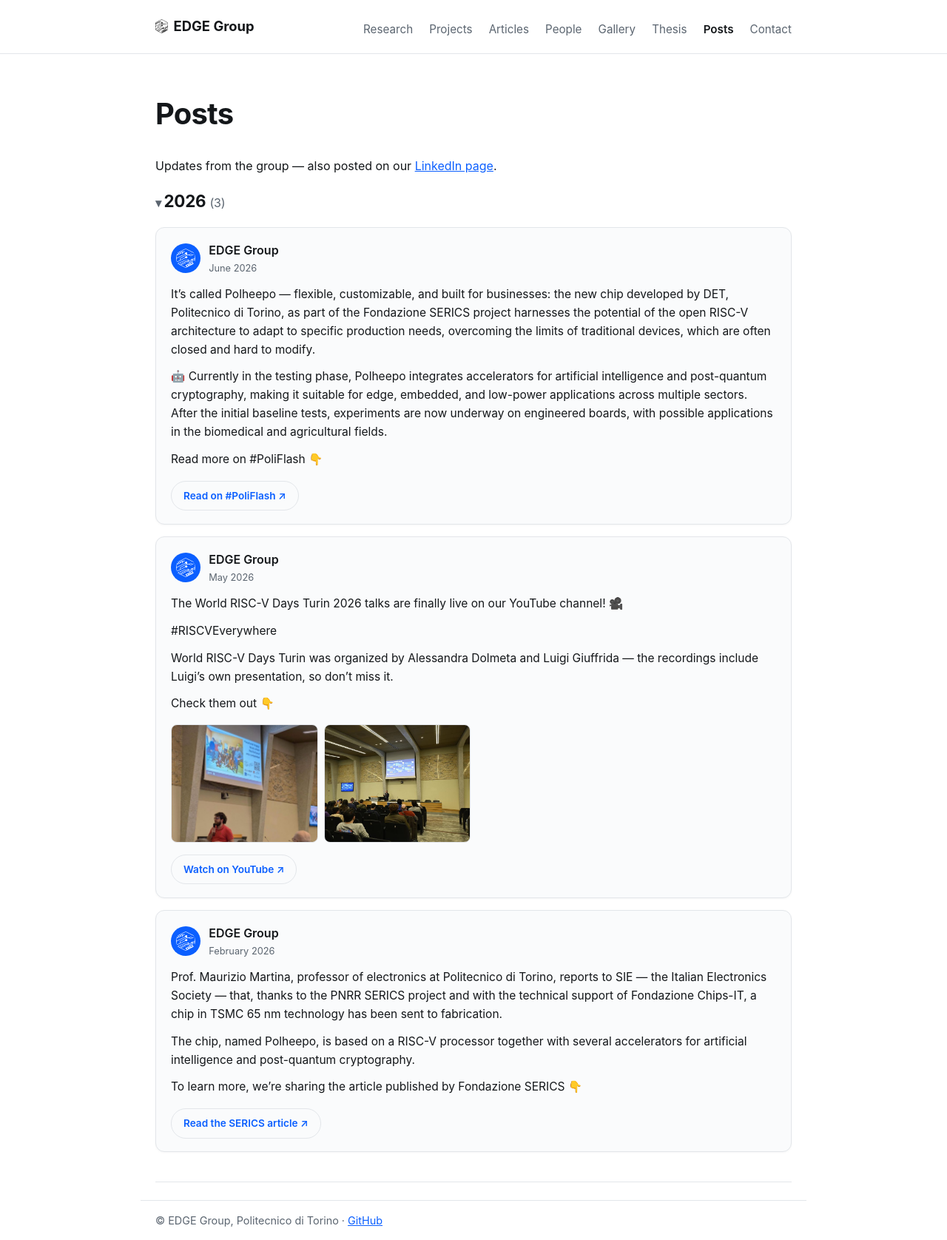
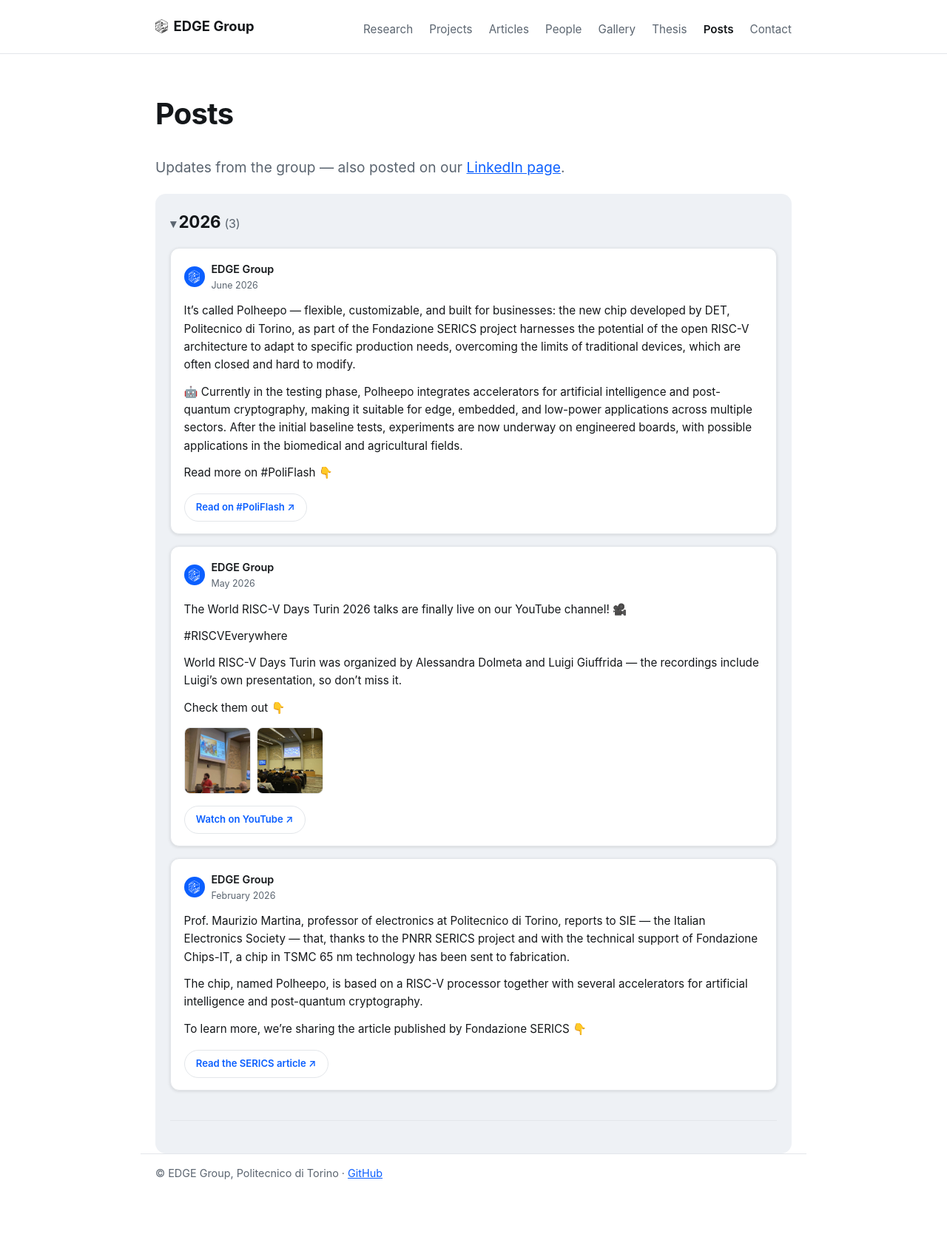
Before and after one commit to edge-group-polito/edge-group-polito.github.io, a Jekyll site: the page built from posts.html, in a window 1280 px wide. Shown: the whole page at 74% size. Built offline with Jekyll 4.4.1, drawn with Linux system fonts in a browser that asks for light colours; after the commit the page ends 1613 px from its top, so only the background shows below that.

Commit message:
update website post

```diff
--- a/assets/css/style.css
+++ b/assets/css/style.css
@@ -1,11 +1,13 @@
 :root {
   --bg: #ffffff; --fg: #14171a; --muted: #5b6570;
   --line: #e3e6ea; --accent: #0b5fff; --card: #fafbfc;
+  --feed-bg: #eef1f5; --feed-card: #ffffff;
 }
 @media (prefers-color-scheme: dark) {
   :root {
     --bg: #0d1117; --fg: #e6edf3; --muted: #9198a1;
     --line: #232a33; --accent: #6aa3ff; --card: #131920;
+    --feed-bg: #05070a; --feed-card: #1c232c;
   }
 }
 * { box-sizing: border-box; }
@@ -155,29 +157,30 @@
   border-radius: 10px; border: 1px solid var(--line);
 }
 
+#feed { background: var(--feed-bg); border-radius: 14px; padding: 1.25rem; }
 ul.feed-list { list-style: none; padding: 0; display: flex; flex-direction: column; gap: 1rem; }
 .feed-post {
-  border: 1px solid var(--line); border-radius: 12px; padding: 1.1rem 1.25rem;
-  background: var(--card); box-shadow: 0 1px 3px rgba(0, 0, 0, .04);
+  border: 1px solid var(--line); border-radius: 12px; padding: 1rem 1.1rem;
+  background: var(--feed-card); box-shadow: 0 1px 4px rgba(0, 0, 0, .12);
 }
-.feed-header { display: flex; align-items: center; gap: .7rem; margin-bottom: .85rem; }
+.feed-header { display: flex; align-items: center; gap: .55rem; margin-bottom: .75rem; }
 .feed-avatar {
-  width: 40px; height: 40px; border-radius: 50%; background: var(--accent);
-  padding: 7px; box-sizing: border-box; flex-shrink: 0;
+  width: 28px; height: 28px; min-width: 28px; border-radius: 50%; background: var(--accent);
+  padding: 5px; box-sizing: border-box; object-fit: contain; flex-shrink: 0;
 }
-.feed-name { display: block; font-weight: 600; }
-.feed-header time { display: block; color: var(--muted); font-size: .8rem; }
-.feed-body { font-size: .97rem; line-height: 1.6; }
+.feed-name { display: block; font-weight: 600; font-size: .9rem; }
+.feed-header time { display: block; color: var(--muted); font-size: .78rem; }
+.feed-body { font-size: .95rem; line-height: 1.6; }
 .feed-body p { margin: 0 0 .75rem; }
 .feed-body p:last-child { margin-bottom: 0; }
-.feed-photos {
-  display: grid; grid-template-columns: repeat(auto-fill, minmax(160px, 1fr));
-  gap: .5rem; margin-top: .9rem;
+.feed-photos { display: flex; flex-wrap: wrap; gap: .5rem; margin-top: .85rem; }
+.feed-photos img {
+  width: 90px; height: 90px; object-fit: cover; border-radius: 8px;
+  border: 1px solid var(--line);
 }
-.feed-photos img { width: 100%; height: 160px; object-fit: cover; border-radius: 8px; border: 1px solid var(--line); }
 .feed-link {
-  display: inline-block; margin-top: 1rem; padding: .5rem 1rem;
-  border: 1px solid var(--line); border-radius: 20px; font-size: .85rem;
+  display: inline-block; margin-top: 1rem; padding: .45rem .95rem;
+  border: 1px solid var(--line); border-radius: 20px; font-size: .82rem;
   font-weight: 600; text-decoration: none;
 }
 .feed-link:hover { background: var(--line); }
--- /dev/null
+++ b/posts.html
@@ -0,0 +1,43 @@
+---
+layout: default
+title: Posts
+permalink: /posts/
+description: Updates and news from the EDGE Group.
+---
+
+<p class="lede">Updates from the group — also posted on our
+<a href="https://www.linkedin.com/company/edgevlsi/">LinkedIn page</a>.</p>
+
+{% assign sorted = site.updates | sort: "date" | reverse %}
+{% assign years = sorted | group_by_exp: "post", "post.date | date: '%Y'" %}
+<div id="feed">
+{% for year in years %}
+<details class="pub-year"{% if forloop.first %} open{% endif %}>
+<summary class="pub-year-summary">{{ year.name }} <span class="pub-count">({{ year.items | size }})</span></summary>
+<ul class="feed-list">
+{% for post in year.items %}
+<li class="feed-post">
+<div class="feed-header">
+<img class="feed-avatar" src="{{ '/assets/img/logo.png' | relative_url }}" alt="">
+<div>
+<span class="feed-name">EDGE Group</span>
+<time datetime="{{ post.date | date_to_xmlschema }}">{{ post.date | date: "%B %Y" }}</time>
+</div>
+</div>
+<div class="feed-body">
+{{ post.content }}
+</div>
+{% if post.photos %}
+<div class="feed-photos">
+{% for photo in post.photos %}<img src="{{ photo | relative_url }}" alt="">{% endfor %}
+</div>
+{% endif %}
+{% if post.link %}<a class="feed-link" href="{{ post.link }}" target="_blank" rel="noopener">{{ post.link_label | default: "Read more ↗" }}</a>{% endif %}
+</li>
+{% endfor %}
+</ul>
+</details>
+{% else %}
+<p>Nothing posted yet.</p>
+{% endfor %}
+</div>
--- a/posts.md
+++ /dev/null
@@ -1,47 +0,0 @@
----
-layout: default
-title: Posts
-permalink: /posts/
-description: Updates and news from the EDGE Group.
----
-
-Updates from the group — also posted on our
-<a href="https://www.linkedin.com/company/edgevlsi/">LinkedIn page</a>.
-
-{% assign sorted = site.updates | sort: "date" | reverse %}
-{% assign years = sorted | group_by_exp: "post", "post.date | date: '%Y'" %}
-<div id="feed">
-{% for year in years %}
-  <details class="pub-year"{% if forloop.first %} open{% endif %}>
-    <summary class="pub-year-summary">{{ year.name }} <span class="pub-count">({{ year.items | size }})</span></summary>
-    <ul class="feed-list">
-    {% for post in year.items %}
-      <li class="feed-post">
-        <div class="feed-header">
-          <img class="feed-avatar" src="{{ '/assets/img/logo.png' | relative_url }}" alt="">
-          <div>
-            <span class="feed-name">EDGE Group</span>
-            <time datetime="{{ post.date | date_to_xmlschema }}">{{ post.date | date: "%B %Y" }}</time>
-          </div>
-        </div>
-        <div class="feed-body">
-          {{ post.content }}
-        </div>
-        {% if post.photos %}
-        <div class="feed-photos">
-          {% for photo in post.photos %}
-          <img src="{{ photo | relative_url }}" alt="">
-          {% endfor %}
-        </div>
-        {% endif %}
-        {% if post.link %}
-        <a class="feed-link" href="{{ post.link }}" target="_blank" rel="noopener">{{ post.link_label | default: "Read more ↗" }}</a>
-        {% endif %}
-      </li>
-    {% endfor %}
-    </ul>
-  </details>
-{% else %}
-  <p>Nothing posted yet.</p>
-{% endfor %}
-</div>
```
Also changed, not shown: CLAUDE.md (+13 -1 lines).
